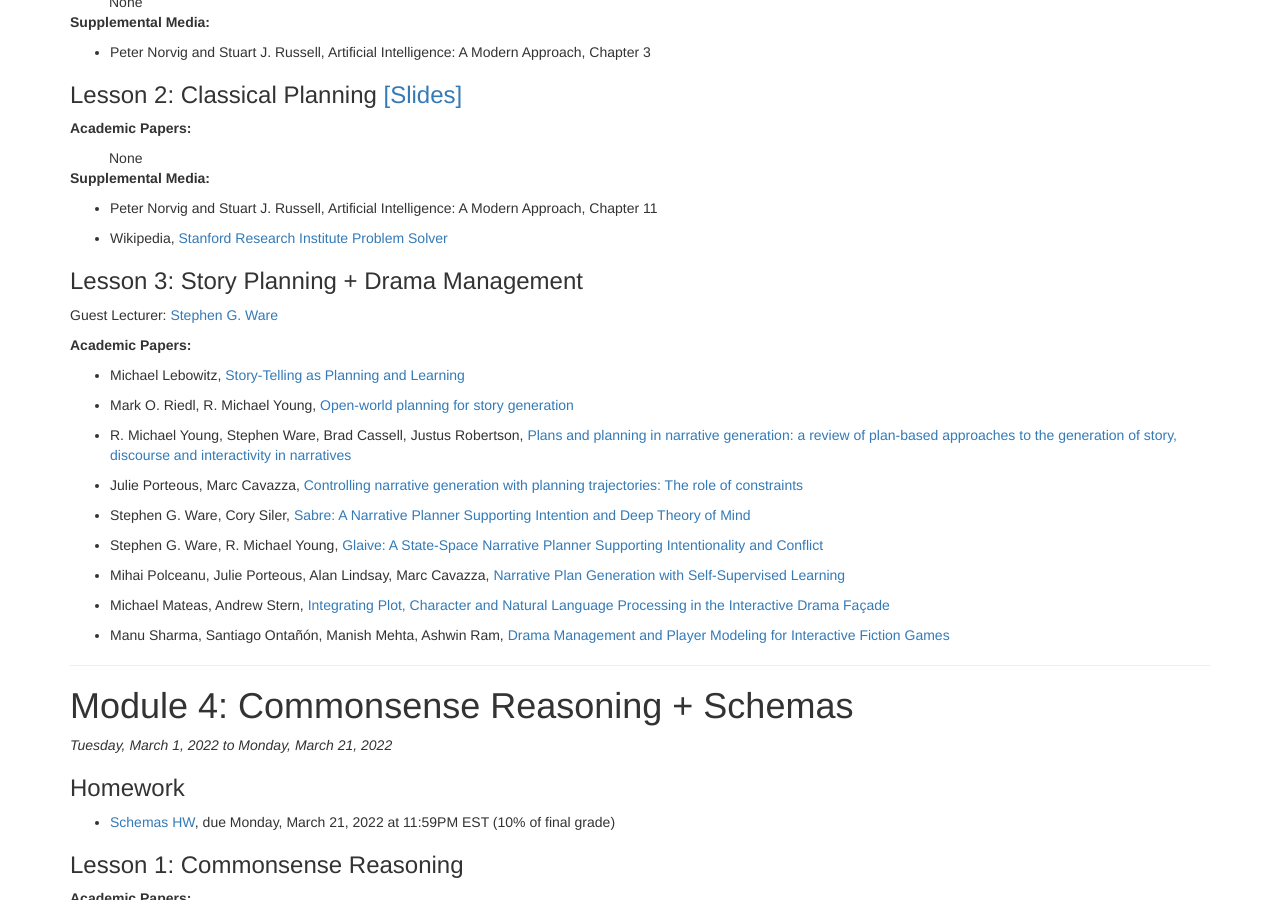
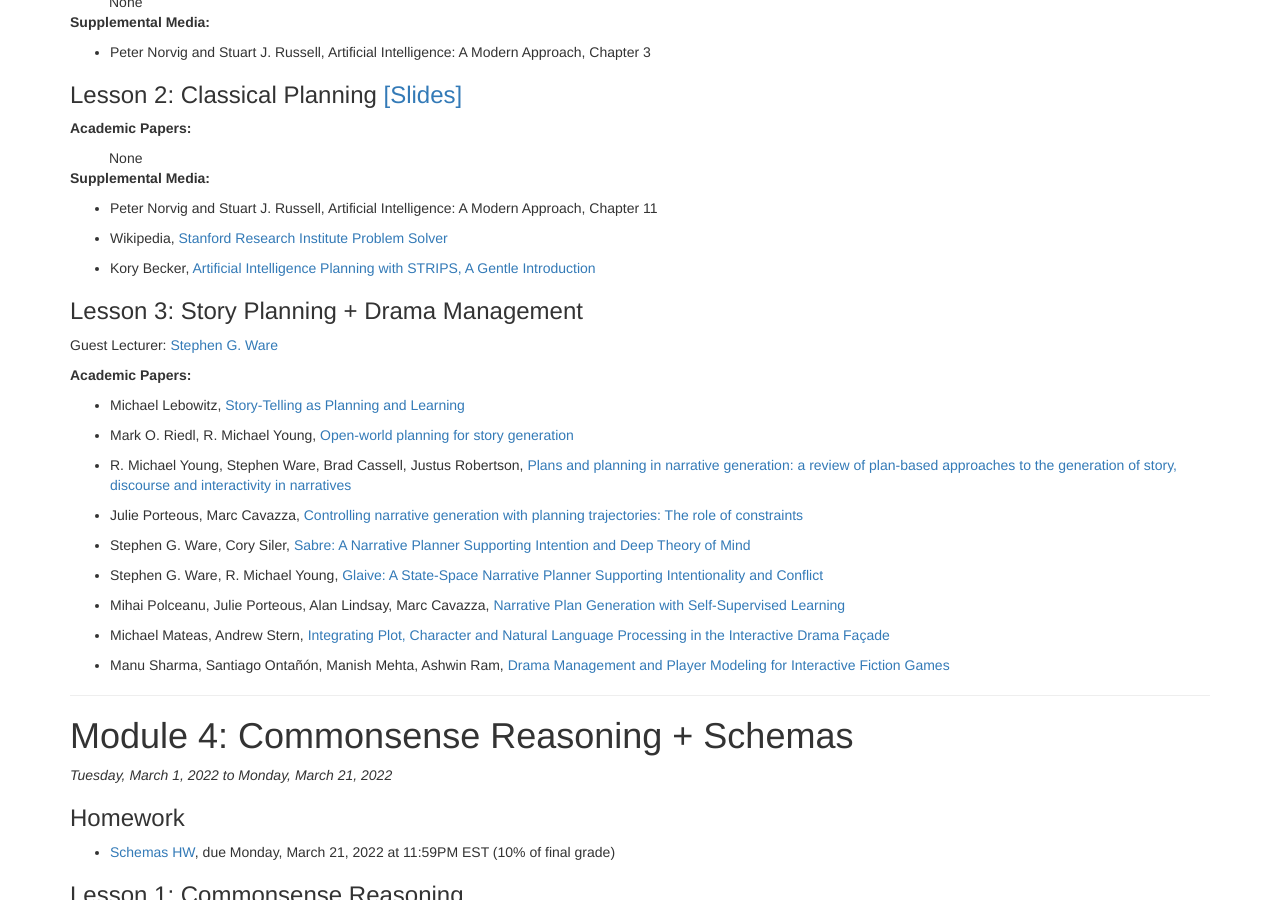
Before and after one commit to interactive-fiction-class/interactive-fiction-class.github.io, a Jekyll site: the page built from modules.md, in a window 1280 px wide and 900 px high, scrolled down 3670 px. Built offline with Jekyll 4.4.1, drawn with Linux system fonts in a browser that asks for light colours; nearby versions of some CDN libraries; a script that is not in the unit is left out.

Commit message:
Update Search-and-Planning.pptx

```diff
--- a/_data/modules.yaml
+++ b/_data/modules.yaml
@@ -343,6 +343,10 @@
           title: Stanford Research Institute Problem Solver
           authors: Wikipedia
           url: https://en.wikipedia.org/wiki/Stanford_Research_Institute_Problem_Solver
+        -
+          title: Artificial Intelligence Planning with STRIPS, A Gentle Introduction
+          authors: Kory Becker
+          url: http://www.primaryobjects.com/2015/11/06/artificial-intelligence-planning-with-strips-a-gentle-introduction/
     -
       title: Story Planning + Drama Management
       guest_speaker: Stephen G. Ware
```
